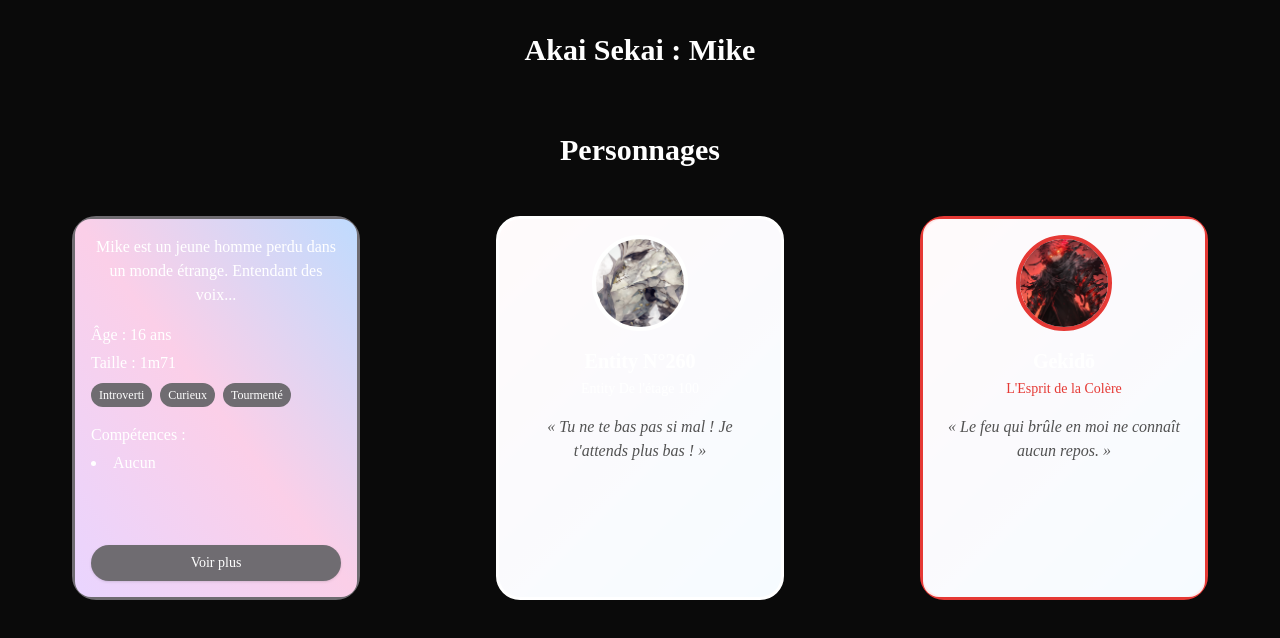
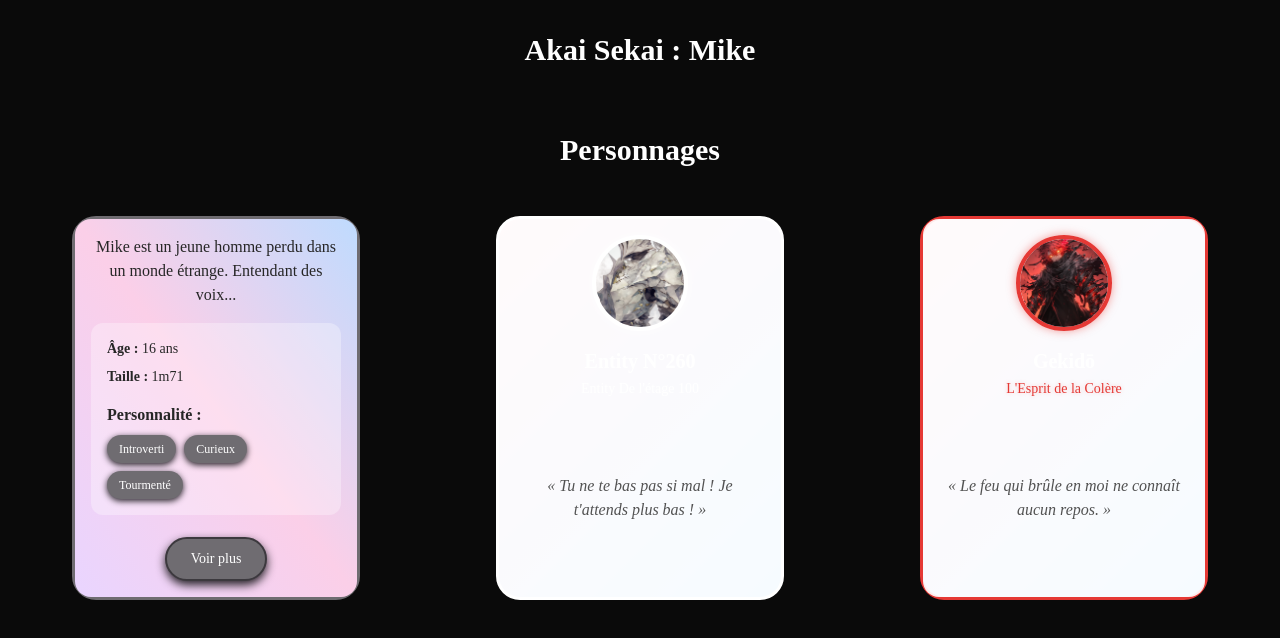
Before and after one commit to Mitake-ktm/Character-Sheet, a React (Create React App) app: page / in a window 1280 px wide. Both pictures are taken after a click on the element 216 px from the left and 408 px from the top of the page. Shown: the top 638 px of the page. Built offline with nearby package versions, Linux system fonts and the light colour scheme.

Commit message:
Refactor style

```diff
--- a/src/components/CardBack.tsx
+++ b/src/components/CardBack.tsx
@@ -8,56 +8,55 @@ type Props = {
   onOpenModal: (e: React.MouseEvent) => void;
 };
 
-export const CardBack = ({ character, openButtonRef, onOpenModal }: Props) => (
-  <div className="w-full h-full bg-gradient-to-tr from-purple-200 via-pink-200 to-blue-200 dark:from-neutral-800 dark:via-neutral-700 dark:to-neutral-900 rounded-2xl p-4 flex flex-col">
-    <div className="flex-1 overflow-y-auto">
-      <p className="text-center">{character.description}</p>
+export const CardBack = ({ character, openButtonRef, onOpenModal }: Props) => {
+  const MAX_DESCRIPTION_LENGTH = 80;
 
-      <ul className="mt-4 space-y-1">
-        <li>Âge : {character.details.age}</li>
-        <li>Taille : {character.details.size}</li>
+  const truncatedDescription =
+    character.description.length > MAX_DESCRIPTION_LENGTH
+      ? character.description.slice(0, MAX_DESCRIPTION_LENGTH).trim() + '...'
+      : character.description;
+
+  return (
+    <div className="w-full h-full bg-gradient-to-tr from-purple-200 via-pink-200 to-blue-200 dark:from-neutral-800 dark:via-neutral-700 dark:to-neutral-900 rounded-2xl p-4 flex flex-col justify-between">
+      <div className="text-neutral-800 dark:text-neutral-200 space-y-4">
+        <p className="text-center">{truncatedDescription}</p>
+
+        <div className="bg-white/30 dark:bg-black/20 rounded-xl p-4 space-y-4">
+          <ul className="text-sm space-y-2">
+            <li><span className="font-semibold">Âge :</span> {character.details.age}</li>
+            <li><span className="font-semibold">Taille :</span> {character.details.size}</li>
           </ul>
 
-      <div className="mt-2 flex flex-wrap gap-2">
+          <div>
+            <h3 className="font-bold mb-2">Personnalité :</h3>
+            <div className="flex flex-wrap gap-2">
               {character.details.personnality.map((trait) => (
                 <span
                   key={trait}
-            className="px-2 py-1 text-xs rounded-full font-medium"
+                  className="px-3 py-1.5 text-xs rounded-full font-medium"
                   style={{
                     backgroundColor: character.color,
                     color: getContrastColor(character.color),
+                    boxShadow: `0 2px 6px ${darkenColor(character.color, 0.3)}`
                   }}
                 >
                   {trait}
                 </span>
               ))}
             </div>
-
-      {character.details.skills && character.details.skills.length > 0 && (
-        <div className="mt-4">
-          <p className="font-medium">Compétences :</p>
-          <ul className="list-disc list-inside mt-1">
-            {character.details.skills.map((skill) => (
-              <li key={skill}>{skill}</li>
-            ))}
-          </ul>
           </div>
-      )}
+        </div>
       </div>
 
       <button
-      className="mt-4 px-4 py-2 rounded-full text-sm transition-colors shadow hover:scale-105 transform duration-200 focus:outline-none focus:ring-2 focus:ring-offset-2"
+        className={`mt-4 px-6 py-2.5 rounded-full text-sm font-medium transition-transform transition-shadow duration-200 ease-in-out shadow-lg transform hover:scale-105 hover:shadow-xl focus:outline-none focus:ring-2 focus:ring-offset-2 mx-auto`}
         ref={openButtonRef as RefObject<HTMLButtonElement>}
         onClick={onOpenModal}
         style={{
           backgroundColor: character.color,
           color: getContrastColor(character.color),
-      }}
-      onMouseEnter={(e) => {
-        e.currentTarget.style.backgroundColor = darkenColor(character.color, 0.15);
-      }}
-      onMouseLeave={(e) => {
-        e.currentTarget.style.backgroundColor = character.color;
+          border: `2px solid ${darkenColor(character.color, 0.2)}`,
+          boxShadow: `0 4px 10px ${darkenColor(character.color, 0.3)}`
         }}
         aria-label={`En savoir plus sur ${character.name}`}
       >
@@ -65,3 +64,4 @@ export const CardBack = ({ character, openButtonRef, onOpenModal }: Props) => (
       </button>
     </div>
   );
+};
--- a/src/components/CardFront.tsx
+++ b/src/components/CardFront.tsx
@@ -14,7 +14,10 @@ export const CardFront = ({ character, flipped, isMobile, onFlip }: Props) => (
       src={character.image}
       alt={character.name}
       className="w-24 h-24 rounded-full object-cover border-4 mb-4"
-      style={{ borderColor: character.color }}
+      style={{
+        borderColor: character.color,
+        boxShadow: `0 0 10px ${character.color}80`
+      }}
       initial={{ opacity: 0, y: 10 }}
       animate={{ opacity: 1, y: 0 }}
       transition={{ delay: 0.1, duration: 0.5 }}
@@ -30,8 +33,11 @@ export const CardFront = ({ character, flipped, isMobile, onFlip }: Props) => (
     </motion.h2>
 
     <motion.p
-      className="text-sm mt-1 text-center"
-      style={{ color: character.color }}
+      className="text-sm mt-1 text-center font-medium"
+      style={{
+        color: character.color,
+        textShadow: `0 0 4px ${character.color}40`
+      }}
       initial={{ opacity: 0, y: 10 }}
       animate={{ opacity: 1, y: 0 }}
       transition={{ delay: 0.5, duration: 0.5 }}
@@ -40,14 +46,16 @@ export const CardFront = ({ character, flipped, isMobile, onFlip }: Props) => (
     </motion.p>
 
     {character.quote && (
-      <motion.p
-        className="mt-4 italic text-center text-neutral-600 dark:text-neutral-300 px-2 flex-grow overflow-auto"
+      <motion.div
+        className="mt-4 flex-grow overflow-auto flex items-center"
         initial={{ opacity: 0, y: 10 }}
         animate={{ opacity: 1, y: 0 }}
         transition={{ delay: 0.7, duration: 0.5 }}
       >
-        « {character.quote} »
-      </motion.p>
+        <p className="italic text-center text-neutral-600 dark:text-neutral-300 px-2">
+          « {character.quote} »
+        </p>
+      </motion.div>
     )}
 
     {(isMobile || flipped) && (
@@ -56,15 +64,21 @@ export const CardFront = ({ character, flipped, isMobile, onFlip }: Props) => (
           e.stopPropagation();
           onFlip();
         }}
-        className="mt-auto px-3 py-1 text-sm rounded-md bg-white/80 dark:bg-neutral-800/80 text-black dark:text-white shadow hover:bg-white dark:hover:bg-neutral-700 transition focus:outline-none focus:ring-2 focus:ring-offset-2"
+        className="mt-auto px-3 py-1 text-sm rounded-full bg-white/90 dark:bg-neutral-800/90 text-black dark:text-white shadow-lg hover:scale-105 transition-all duration-200 focus:outline-none focus:ring-2 focus:ring-offset-2"
         style={{
-          border: `1px solid ${character.color}`,
-          boxShadow: `0 0 8px ${character.color}80`
+          border: `2px solid ${character.color}`,
+          boxShadow: `0 0 12px ${character.color}`,
+          transform: 'translateZ(20px)'
         }}
         initial={{ opacity: 0, scale: 0.8 }}
         animate={{ opacity: 1, scale: 1 }}
         transition={{ delay: 0.9, duration: 0.3 }}
         aria-label="Retourner la carte"
+        whileHover={{
+          scale: 1.05,
+          boxShadow: `0 0 15px ${character.color}`
+        }}
+        whileTap={{ scale: 0.95 }}
       >
         {flipped ? "Face avant" : "Face arrière"}
       </motion.button>
--- a/src/components/CharacterCard.tsx
+++ b/src/components/CharacterCard.tsx
@@ -43,16 +43,15 @@ export function CharacterCard({ character }: Props) {
     playSound(modalSound, 1);
   };
 
-  // Gestion personnalisée du survol pour restaurer l'effet original
   const handleMouseEnter = () => {
     if (cardRef.current) {
-      cardRef.current.style.boxShadow = `0 0 20px ${character.color}`;
+      cardRef.current.style.boxShadow = `0 0 25px ${character.color}`;
     }
     setShowParticles(true);
   };
 
   const handleMouseLeave = () => {
-    handleMouseLeaveHook(); // Appelle la fonction du hook
+    handleMouseLeaveHook();
     if (cardRef.current) {
       cardRef.current.style.boxShadow = `0 0 0 rgba(0,0,0,0)`;
     }
@@ -97,7 +96,7 @@ export function CharacterCard({ character }: Props) {
         >
           {/* Front Card */}
           <div
-            className="absolute w-full h-full backface-hidden"
+            className="absolute w-full h-full backface-hidden rounded-[20px]"
             style={{
               zIndex: flipped ? 1 : 2,
               transform: 'rotateY(0deg)'
@@ -113,7 +112,7 @@ export function CharacterCard({ character }: Props) {
 
           {/* Back Card */}
           <div
-            className="absolute w-full h-full backface-hidden"
+            className="absolute w-full h-full backface-hidden rounded-[20px]"
             style={{
               zIndex: flipped ? 2 : 1,
               transform: 'rotateY(180deg)'
--- a/src/components/Modal.tsx
+++ b/src/components/Modal.tsx
@@ -1,6 +1,6 @@
 import { motion, AnimatePresence } from "framer-motion";
 import { useEffect } from "react";
-import { getContrastColor } from '../utils/color';
+import { getContrastColor, darkenColor } from '../utils/color';
 import type { Character } from '../types';
 import type { RefObject } from 'react';
 
@@ -33,7 +33,7 @@ export default function Modal({ isOpen, onClose, innerRef, character }: ModalPro
     <AnimatePresence>
       {isOpen && (
         <motion.div
-          className="fixed inset-0 bg-black/60 backdrop-blur-sm flex items-center justify-center z-50"
+          className="fixed inset-0 bg-black/70 backdrop-blur-lg flex items-center justify-center z-50 p-4"
           initial="hidden"
           animate="visible"
           exit="exit"
@@ -41,7 +41,7 @@ export default function Modal({ isOpen, onClose, innerRef, character }: ModalPro
           onClick={onClose}
         >
           <motion.div
-            className="bg-white dark:bg-neutral-900 p-6 rounded-2xl max-w-md w-full shadow-lg relative outline-none"
+            className="bg-white dark:bg-neutral-900 p-6 rounded-2xl max-w-md w-full shadow-xl relative outline-none"
             onClick={(e) => e.stopPropagation()}
             ref={innerRef as RefObject<HTMLDivElement>}
             tabIndex={-1}
@@ -49,38 +49,67 @@ export default function Modal({ isOpen, onClose, innerRef, character }: ModalPro
             aria-labelledby="modal-title"
             aria-modal="true"
             style={{
-              border: `2px solid ${character.color}`,
-              boxShadow: `0 0 25px ${character.color}`,
+              border: `3px solid ${character.color}`,
+              boxShadow: `0 0 30px ${character.color}80`,
             }}
             initial={{ opacity: 0, scale: 0.8 }}
             animate={{ opacity: 1, scale: 1 }}
             exit={{ opacity: 0, scale: 0.8 }}
-            transition={{ duration: 0.3 }}
+            transition={{
+              duration: 0.3,
+              ease: "easeOut"
+            }}
           >
-            <h2 id="modal-title" className="text-xl font-bold mb-2">
+            <button
+              onClick={onClose}
+              className="absolute top-3 right-3 text-xl w-8 h-8 rounded-full flex items-center justify-center hover:bg-gray-200 dark:hover:bg-neutral-800 transition-colors"
+              aria-label="Fermer"
+            >
+              &times;
+            </button>
+
+            <h2
+              id="modal-title"
+              className="text-2xl font-bold mb-3 text-center"
+              style={{ color: character.color }}
+            >
               {character.name}
             </h2>
 
             {character.pixelArt && (
+              <div className="flex justify-center mb-4">
                 <img
                   src={character.pixelArt}
                   alt={`${character.name} pixel art`}
-                className="w-32 h-32 mx-auto mb-4"
+                  className="w-40 h-40 object-contain border-4 rounded-lg"
+                  style={{
+                    borderColor: character.color,
+                    boxShadow: `0 0 15px ${character.color}80`
+                  }}
                 />
+              </div>
             )}
 
-            <p className="mb-4">{character.description}</p>
+            <p className="mb-4 text-center italic text-gray-700 dark:text-gray-300">
+              "{character.quote}"
+            </p>
 
-            <ul className="text-sm space-y-1 mb-2">
-              <li><strong>Âge :</strong> {character.details.age}</li>
-              <li><strong>Taille :</strong> {character.details.size}</li>
-            </ul>
+            <p className="mb-4 text-justify">
+              {character.description}
+            </p>
 
+            <div className="bg-gray-100 dark:bg-neutral-800 rounded-xl p-4 mb-4">
+              <h3 className="font-bold mb-2 text-lg" style={{ color: character.color }}>Détails</h3>
+              <ul className="space-y-2">
+                <li><span className="font-semibold">Âge :</span> {character.details.age}</li>
+                <li><span className="font-semibold">Taille :</span> {character.details.size}</li>
+                <li className="mt-3">
+                  <span className="font-semibold">Personnalité :</span>
                   <div className="flex flex-wrap gap-2 mt-2">
                     {character.details.personnality.map((trait) => (
                       <span
                         key={trait}
-                  className="px-2 py-1 text-xs rounded-full font-medium"
+                        className="px-3 py-1 text-sm rounded-full font-medium"
                         style={{
                           backgroundColor: character.color,
                           color: getContrastColor(character.color),
@@ -90,18 +119,44 @@ export default function Modal({ isOpen, onClose, innerRef, character }: ModalPro
                       </span>
                     ))}
                   </div>
+                </li>
 
+                {character.details.skills && character.details.skills.length > 0 && (
+                  <li className="mt-3">
+                    <span className="font-semibold">Compétences :</span>
+                    <ul className="list-disc list-inside ml-4 mt-1">
+                      {character.details.skills.map((skill) => (
+                        <li key={skill}>{skill}</li>
+                      ))}
+                    </ul>
+                  </li>
+                )}
+              </ul>
+            </div>
+
+            <div className="text-center">
               <button
-              className="mt-4 px-4 py-2 rounded-full text-sm transition-colors shadow hover:scale-105 transform duration-200 focus:outline-none focus:ring-2 focus:ring-offset-2"
+                className="px-6 py-2.5 rounded-full text-sm font-medium transition-all shadow-lg hover:scale-105 transform duration-200 focus:outline-none focus:ring-2 focus:ring-offset-2"
                 onClick={onClose}
                 style={{
                   backgroundColor: character.color,
                   color: getContrastColor(character.color),
+                  border: `2px solid ${darkenColor(character.color, 0.2)}`,
+                  boxShadow: `0 4px 12px ${darkenColor(character.color, 0.3)}`
+                }}
+                onMouseEnter={(e) => {
+                  e.currentTarget.style.backgroundColor = darkenColor(character.color, 0.15);
+                  e.currentTarget.style.transform = 'scale(1.05)';
+                }}
+                onMouseLeave={(e) => {
+                  e.currentTarget.style.backgroundColor = character.color;
+                  e.currentTarget.style.transform = 'scale(1)';
                 }}
                 aria-label="Fermer la fenêtre"
               >
                 Fermer
               </button>
+            </div>
           </motion.div>
         </motion.div>
       )}
```
Also changed, not shown: src/hooks/useCharacterCard.ts (+5 -4 lines). Lines whose indentation alone changed are shown as unchanged.
